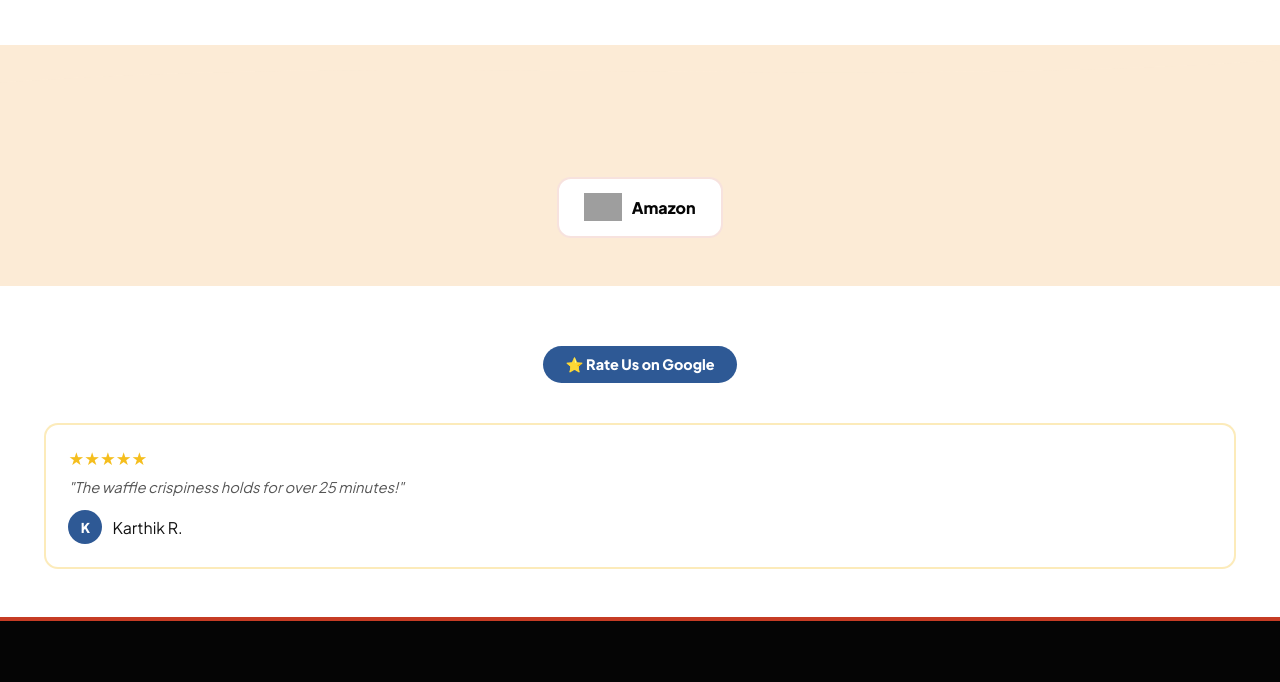
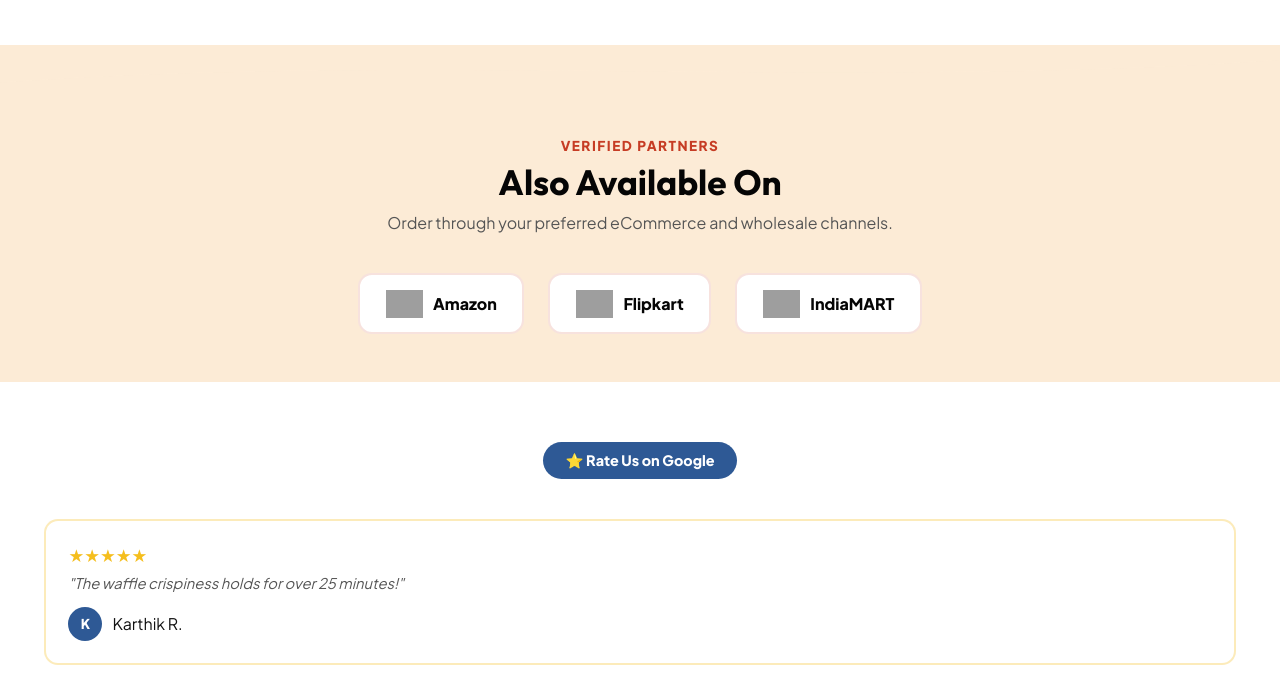
Before and after one commit to sreehp92/Sri-Siddhan-Essential-Products, a plain HTML site: page index.html in a window 1280 px wide. Shown: the part 2232-2914 px from the top of the page. Drawn offline with Linux system fonts and the light colour scheme; grey boxes are pictures that could not be loaded.

Commit message:
Update index.html

```diff
--- a/index.html
+++ b/index.html
@@ -318,7 +318,7 @@
             .nav-links { display: none !important; }
             .mobile-menu-btn { display: block !important; }
 
-            /* Logo Far Left & Brand Name Perfectly Centered */
+            /* Logo Far Left & Brand Name Perfectly Centered & Fully Visible */
             nav {
                 padding: 0.65rem 4%;
                 display: flex !important;
@@ -341,8 +341,9 @@
             .brand-logo-text {
                 width: 100% !important;
                 text-align: center !important;
-                font-size: 1.15rem !important;
-                padding: 0 42px !important;
+                font-size: 1.1rem !important;
+                padding: 0 38px !important;
+                overflow: visible !important;
             }
 
             .nav-search-container { display: none !important; }
@@ -574,13 +575,13 @@
         <path d="M0,50 C480,10 960,60 1440,20 L1440,60 L0,60 Z"></path>
     </svg>
 
-    <!-- ALSO AVAILABLE ON -->
+    <!-- ALSO AVAILABLE ON (WITH SAFE DISPLAY FALLBACKS) -->
     <div class="section-wrapper alt-bg" id="section_marketplaces">
         <section class="container" id="marketplaces">
             <div class="section-header">
-                <span class="section-tag" id="label_market_tag"></span>
-                <h2 id="label_market_title"></h2>
-                <p id="label_market_desc"></p>
+                <span class="section-tag" id="label_market_tag">Verified Partners</span>
+                <h2 id="label_market_title">Also Available On</h2>
+                <p id="label_market_desc">Order through your preferred eCommerce and wholesale channels.</p>
             </div>
             <div class="marketplace-grid" id="marketplaceGrid"></div>
         </section>
@@ -821,7 +822,11 @@
                     active: true
                 }
             ],
-            marketplaces: [{ name: "Amazon", logo: "https://upload.wikimedia.org/wikipedia/commons/a/a9/Amazon_logo.svg", url: "#" }],
+            marketplaces: [
+                { name: "Amazon", logo: "https://upload.wikimedia.org/wikipedia/commons/a/a9/Amazon_logo.svg", url: "#" },
+                { name: "Flipkart", logo: "https://upload.wikimedia.org/wikipedia/commons/7/7a/Flipkart_logo.svg", url: "#" },
+                { name: "IndiaMART", logo: "https://upload.wikimedia.org/wikipedia/commons/2/29/IndiaMART_Logo.svg", url: "#" }
+            ],
             reviews: [{ name: "Karthik R.", rating: 5, text: "The waffle crispiness holds for over 25 minutes!" }],
             termsText: "1. Minimum Order Quantity (MOQ) for wholesale delivery is 1 carton / 20 kgs."
         };
@@ -880,6 +885,11 @@
             document.getElementById('label_gallery_desc').innerText = l.gallery_desc || "Scroll horizontally through our visual catalog.";
             document.getElementById('label_about_tag').innerText = l.about_tag || "Who We Are";
             document.getElementById('displayAboutTitle').innerText = l.about_title || "About Our Cafe Supply Solutions";
+
+            // Safe fallback guarantee for marketplaces
+            document.getElementById('label_market_tag').innerText = l.market_tag?.trim() || "Verified Partners";
+            document.getElementById('label_market_title').innerText = l.market_title?.trim() || "Also Available On";
+            document.getElementById('label_market_desc').innerText = l.market_desc?.trim() || "Order through your preferred eCommerce and wholesale channels.";
 
             document.getElementById('displayBadges').innerHTML = (siteData.headerBadges || []).map(b => `<span class="badge-tag">${b}</span>`).join('');
 
@@ -1219,6 +1229,7 @@
             document.getElementById('billCustPhone').innerText = "Phone: " + cPhone;
             document.getElementById('billCustLocation').innerText = cLocation;
 
+            // Locked until customer sends WhatsApp
             const pdfBtn = document.getElementById('btnLockedPdfSave');
             pdfBtn.disabled = true;
             pdfBtn.style.background = '#9ca3af';
@@ -1291,6 +1302,7 @@
             if (!preparedWhatsAppMsg) return;
             window.open(`https://wa.me/${siteData.whatsappNumber}?text=${encodeURIComponent(preparedWhatsAppMsg)}`, '_blank');
 
+            // Unlock Save PDF Button once WhatsApp is triggered
             const pdfBtn = document.getElementById('btnLockedPdfSave');
             if (pdfBtn) {
                 pdfBtn.disabled = false;
```
